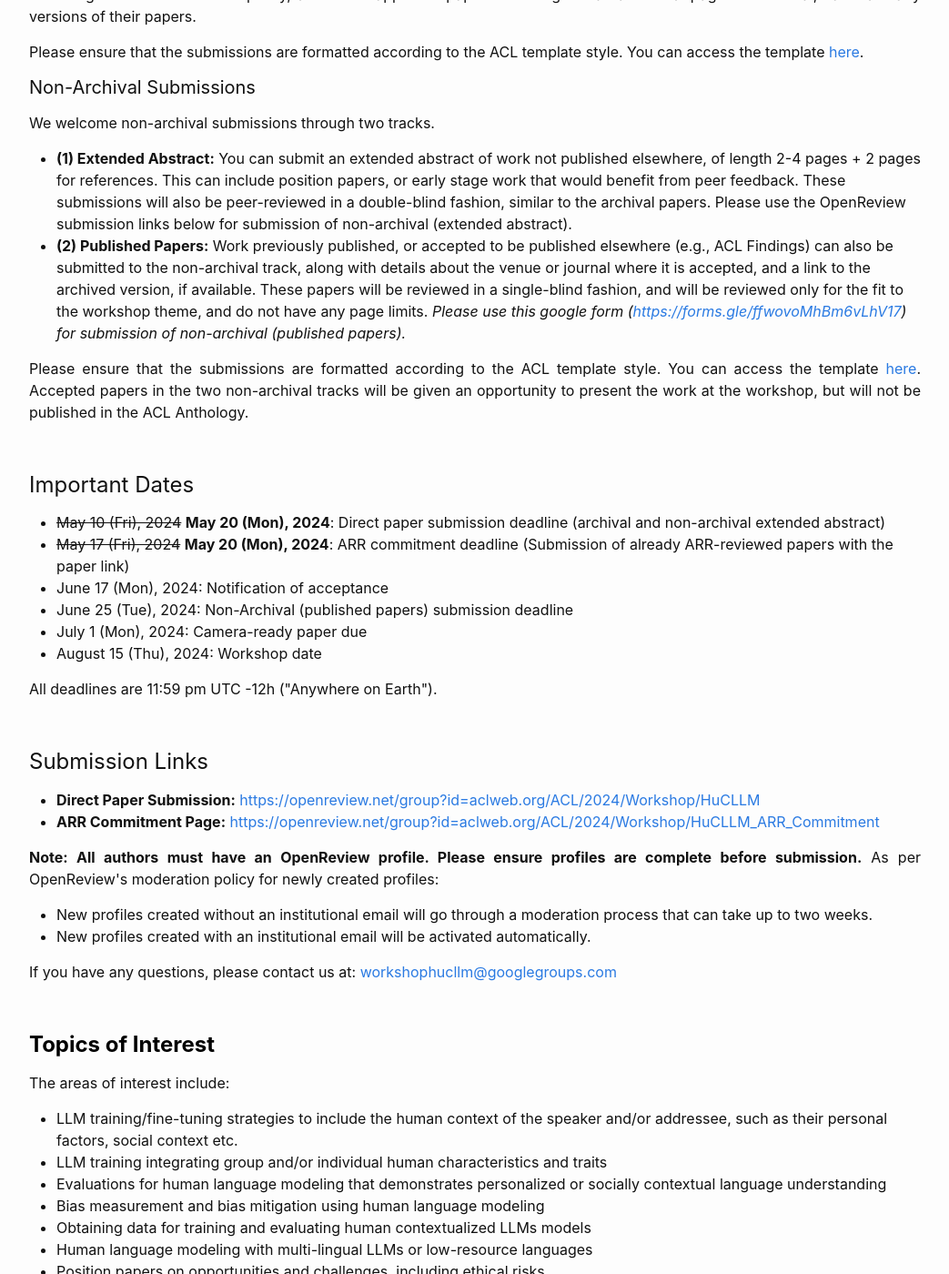
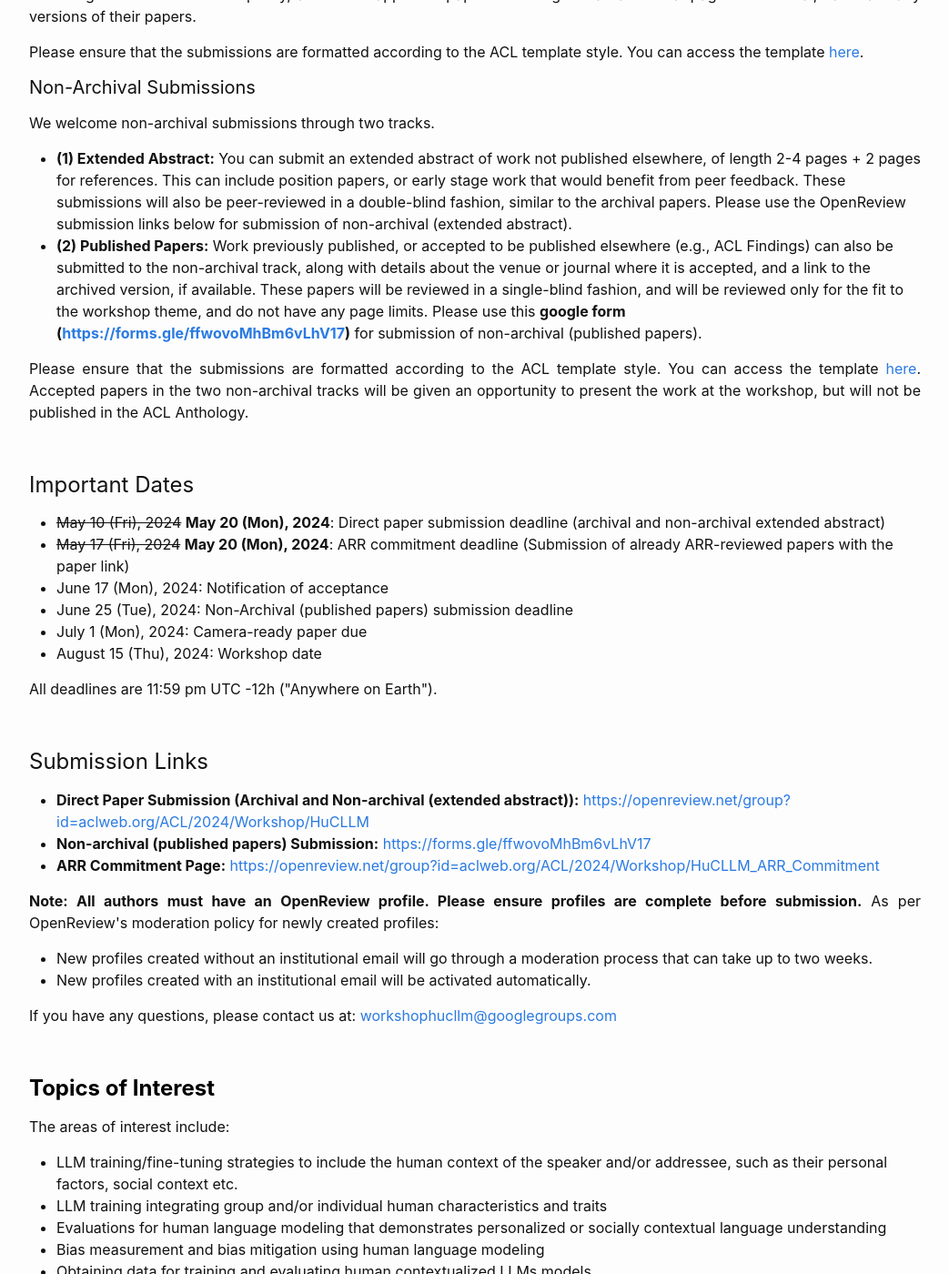
Before and after one commit to hucllm-workshop/hucllm-workshop.github.io, a Jekyll site: the page built from index.md, in a window 1280 px wide and 1400 px high, scrolled down 1534 px. Shown: the whole window at 91% size, without its empty margins (118-1161 px from the left). Built offline with Jekyll 4.4.1, drawn with Linux system fonts in a browser that asks for light colours; nearby versions of some CDN libraries.

Commit message:
Update index.md

```diff
--- a/index.md
+++ b/index.md
@@ -72,7 +72,7 @@ We welcome non-archival submissions through two tracks.
 <ul>
 <li><b>(1) Extended Abstract:</b> You can submit an extended abstract of work not published elsewhere, of length 2-4 pages + 2 pages for references. This can include position papers, or early stage work that would benefit from peer feedback. These submissions will also be peer-reviewed in a double-blind fashion, similar to the archival papers. Please use the OpenReview submission links below for submission of non-archival (extended abstract).</li>
 
-<li><b>(2) Published Papers:</b> Work previously published, or accepted to be published elsewhere (e.g., ACL Findings) can also be submitted to the non-archival track, along with details about the venue or journal where it is accepted, and a link to the archived version, if available. These papers will be reviewed in a single-blind fashion, and will be reviewed only for the fit to the workshop theme, and do not have any page limits. <i>Please use this google form (<a href="https://forms.gle/ffwovoMhBm6vLhV17">https://forms.gle/ffwovoMhBm6vLhV17</a>) for submission of non-archival (published papers).</i></li>
+<li><b>(2) Published Papers:</b> Work previously published, or accepted to be published elsewhere (e.g., ACL Findings) can also be submitted to the non-archival track, along with details about the venue or journal where it is accepted, and a link to the archived version, if available. These papers will be reviewed in a single-blind fashion, and will be reviewed only for the fit to the workshop theme, and do not have any page limits. Please use this <b>google form (<a href="https://forms.gle/ffwovoMhBm6vLhV17">https://forms.gle/ffwovoMhBm6vLhV17</a>)</b> for submission of non-archival (published papers).</li>
 </ul>
 
 <p>Please ensure that the submissions are formatted according to the ACL template style. You can access the template <a href="https://github.com/acl-org/acl-style-files">here</a>. Accepted papers in the two non-archival tracks will be given an opportunity to present the work at the workshop, but will not be published in the ACL Anthology.</p>
@@ -96,7 +96,8 @@ We welcome non-archival submissions through two tracks.
 
 <h4>Submission Links</h4>
 <ul>
-	<li><b>Direct Paper Submission:</b> <a href="https://openreview.net/group?id=aclweb.org/ACL/2024/Workshop/HuCLLM">https://openreview.net/group?id=aclweb.org/ACL/2024/Workshop/HuCLLM</a></li>
+	<li><b>Direct Paper Submission (Archival and Non-archival (extended abstract)):</b> <a href="https://openreview.net/group?id=aclweb.org/ACL/2024/Workshop/HuCLLM">https://openreview.net/group?id=aclweb.org/ACL/2024/Workshop/HuCLLM</a></li>
+  <li><b>Non-archival (published papers) Submission:</b> <a href="https://forms.gle/ffwovoMhBm6vLhV17">https://forms.gle/ffwovoMhBm6vLhV17</a></li>
 	<li><b>ARR Commitment Page:</b> <a href="https://openreview.net/group?id=aclweb.org/ACL/2024/Workshop/HuCLLM_ARR_Commitment">https://openreview.net/group?id=aclweb.org/ACL/2024/Workshop/HuCLLM_ARR_Commitment</a></li>
 </ul>
 
```
